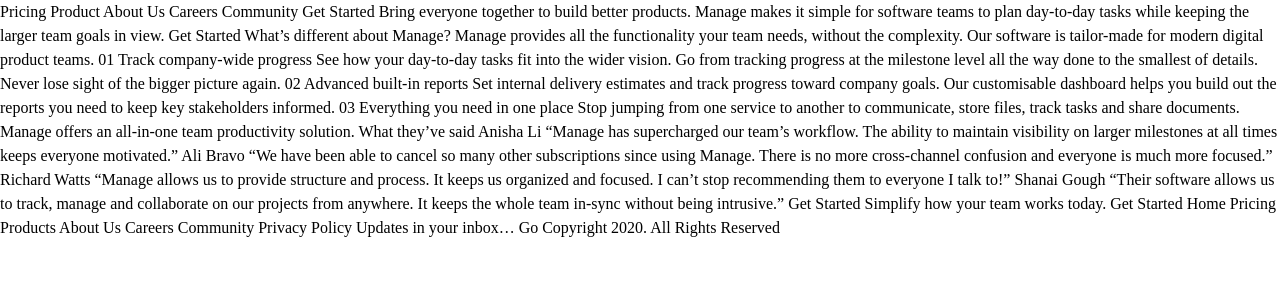
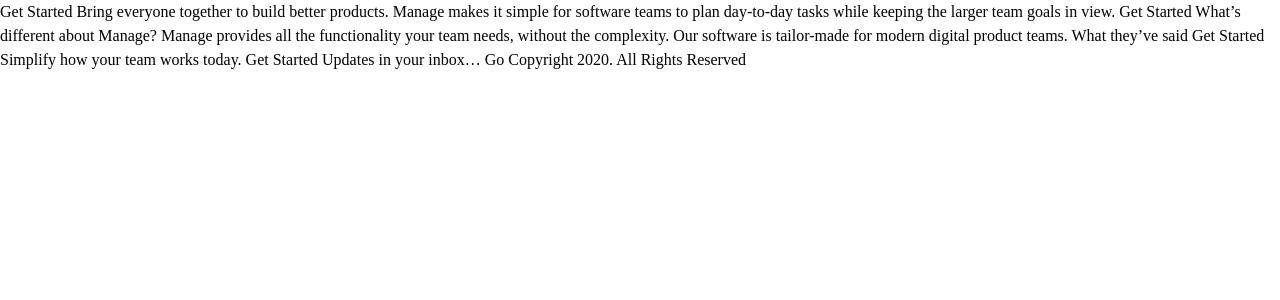
Before and after one commit to boristenkes/fem-manage-landing-page, a React (Vite) app: page / in a window 1280 px wide. Shown: the top 300 px of the page. Built offline with nearby package versions, Linux system fonts and the light colour scheme.

Commit message:
Added constants

```diff
--- a/src/App.jsx
+++ b/src/App.jsx
@@ -3,11 +3,6 @@ import './scss/styles.scss';
 function App() {
   return (
     <div className="App">
-      Pricing
-      Product
-      About Us
-      Careers
-      Community
 
       Get Started
 
@@ -24,55 +19,12 @@ function App() {
       the complexity. Our software is tailor-made for modern digital
       product teams.
 
-      01
-      Track company-wide progress
-      See how your day-to-day tasks fit into the wider vision. Go from
-      tracking progress at the milestone level all the way done to the
-      smallest of details. Never lose sight of the bigger picture again.
-
-      02
-      Advanced built-in reports
-      Set internal delivery estimates and track progress toward company
-      goals. Our customisable dashboard helps you build out the reports
-      you need to keep key stakeholders informed.
-
-      03
-      Everything you need in one place
-      Stop jumping from one service to another to communicate, store files,
-      track tasks and share documents. Manage offers an all-in-one team
-      productivity solution.
-
       What they’ve said
-
-      Anisha Li
-      “Manage has supercharged our team’s workflow. The ability to maintain
-      visibility on larger milestones at all times keeps everyone motivated.”
-
-      Ali Bravo
-      “We have been able to cancel so many other subscriptions since using
-      Manage. There is no more cross-channel confusion and everyone is much
-      more focused.”
-
-      Richard Watts
-      “Manage allows us to provide structure and process. It keeps us organized
-      and focused. I can’t stop recommending them to everyone I talk to!”
-
-      Shanai Gough
-      “Their software allows us to track, manage and collaborate on our projects
-      from anywhere. It keeps the whole team in-sync without being intrusive.”
 
       Get Started
 
       Simplify how your team works today.
       Get Started
-
-      Home
-      Pricing
-      Products
-      About Us
-      Careers
-      Community
-      Privacy Policy
 
       Updates in your inbox…
       Go
```
Also changed, not shown: src/constants/index.jsx (added, +124 -0 lines).
